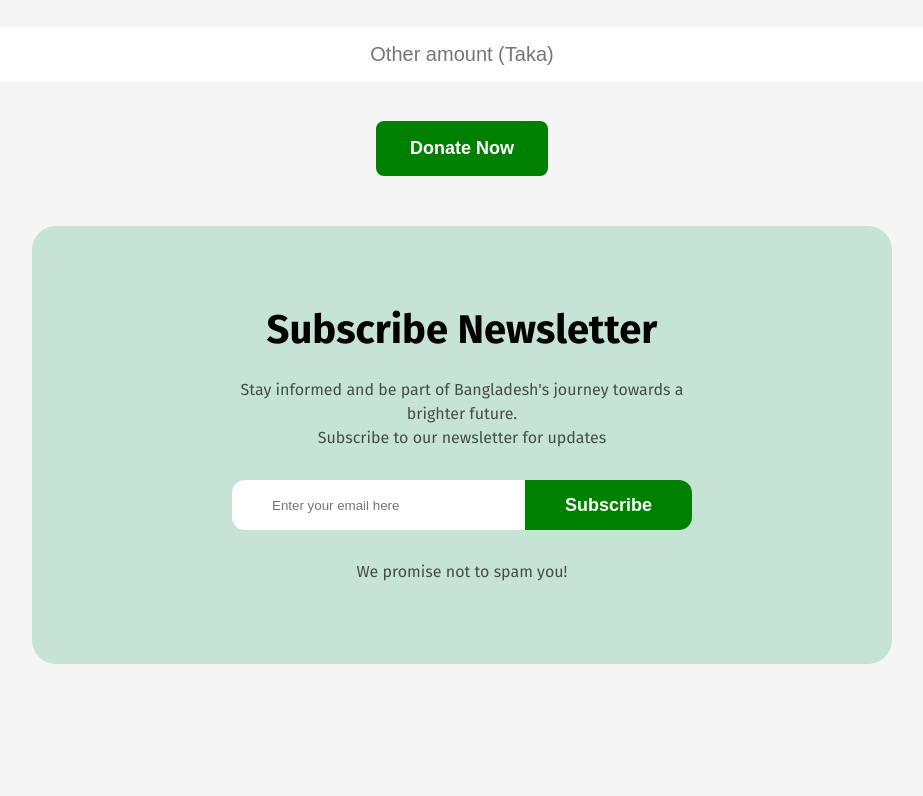
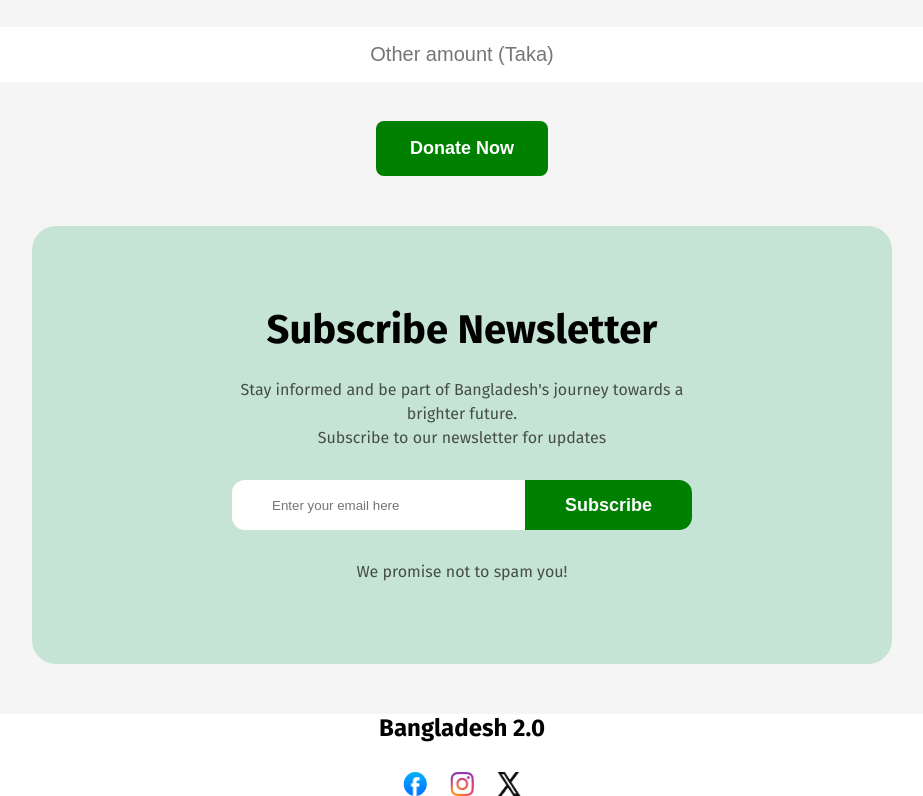
Before and after one commit to forhad823/assignment-1-milestone-1, a plain HTML site: page index.html in a window 1280 px wide. Shown: the part 3179-3975 px from the top of the page, without its empty margins (178-1101 px from the left). Before the commit the page ends 3893 px from the top, so only its background shows below. Drawn offline with Linux system fonts and the light colour scheme.

Commit message:
footer's item added

```diff
--- a/index.html
+++ b/index.html
@@ -206,7 +206,16 @@
         <p class="paragraph">We promise not to spam you!</p>
       </section>
     </main>
-    <footer></footer>
+    <footer>
+      <h2>Bangladesh 2.0</h2>
+      <div class="icon-box">
+        <img src="./assets/facebook.png" alt="facebook" class="icon-img" /><img
+          src="./assets/instagram.png"
+          alt="instagram"
+          class="icon-img"
+        /><img src="./assets/x.png" alt="twitter" class="icon-img" />
+      </div>
+    </footer>
   </body>
 </html>
 
--- a/style.css
+++ b/style.css
@@ -11,8 +11,8 @@
   font-family: "Fira Sans", serif;
   font-weight: 400;
   font-style: normal;
-  background-color: #f5f5f5;
-  max-width: 1280px;
+  /* background-color: #f5f5f5;
+  max-width: 1280px; */
 }
 
 body {
@@ -99,9 +99,6 @@ body {
   font-size: 24px;
   font-weight: 500;
   opacity: 50%;
-}
-
-.banner-button {
 }
 
 .banner img {
@@ -288,6 +285,7 @@ body {
   padding: 20px 40px;
 }
 .newsletter input[type="submit"] {
+  cursor: pointer;
   display: flex;
   align-items: center;
   text-align: center;
@@ -302,3 +300,28 @@ body {
   height: 50px;
   padding: 10px 40px;
 }
+.newsletter input[type="submit"]:hover {
+  background-color: blue;
+}
+/*........footer section styles...... */
+
+footer {
+  display: flex;
+  flex-direction: column;
+  background-color: white;
+  align-items: center;
+  text-align: center;
+  gap: 30px;
+}
+
+footer .icon-box {
+  display: flex;
+  flex-direction: row;
+  justify-content: space-between;
+  gap: 23px;
+}
+
+footer .icon-box .icon-img {
+  width: 24px;
+  height: 24px;
+}
```
